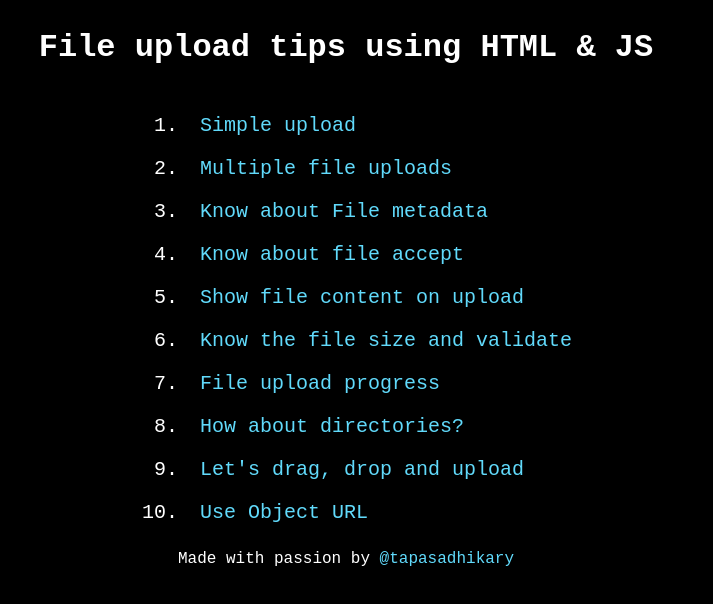
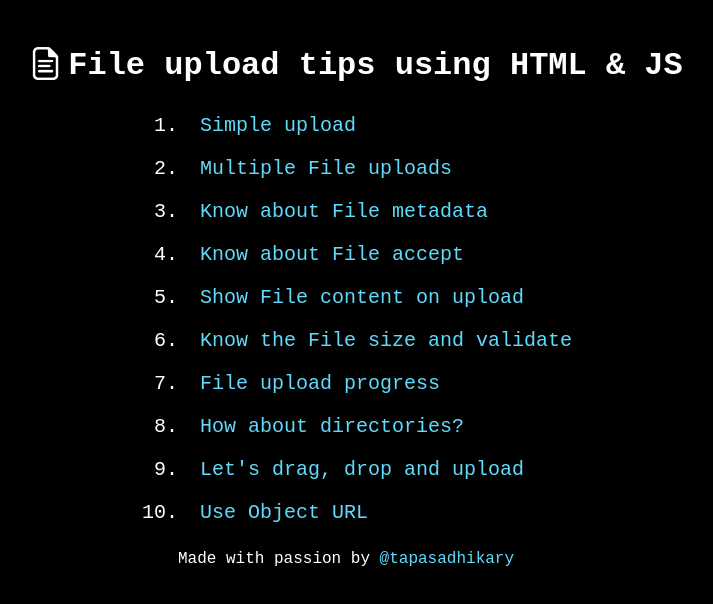
Before and after one commit to atapas/html-file-upload, a plain HTML site: page index.html in a window 1280 px wide. Shown: the whole page, without its empty margins (294-1007 px from the left). Drawn offline with Linux system fonts and the light colour scheme.

Commit message:
added a png logo, edited html, css

```diff
--- a/index.css
+++ b/index.css
@@ -50,3 +50,17 @@ div#content {
   margin-top: 15px;
   padding: 10px;
 }
+
+.main-icon img{
+  float: left;
+  width: 33px;
+  height: 33px;
+  background: #555;
+  padding: 0px;
+  margin-right: 6px;
+}
+.main-icon h1 {
+  position: relative;
+  top: 18px;
+  left: 10px;
+}
--- a/index.html
+++ b/index.html
@@ -27,26 +27,29 @@
 
 <body>
     <div id="main">
-        <h1>File upload tips using HTML & JS</h1>
+        <div class="main-icon">
+
+        <h1><img src="assets/download.png" alt="heading logo">File upload tips using HTML & JS</h1>
+        </div>
         <ul>
             <ol type="1">
                 <li>
                     <a href="./single/index.html">Simple upload</a>
                 </li>
                 <li>
-                    <a href="./multiple/index.html">Multiple file uploads</a>
+                    <a href="./multiple/index.html">Multiple File uploads</a>
                 </li>
                 <li>
                     <a href="./metadata/index.html">Know about File metadata</a>
                 </li>
                 <li>
-                    <a href="./accept/index.html">Know about file accept</a>
+                    <a href="./accept/index.html">Know about File accept</a>
                 </li>
                 <li>
-                    <a href="./content/index.html">Show file content on upload</a>
+                    <a href="./content/index.html">Show File content on upload</a>
                 </li>
                 <li>
-                    <a href="./file_size/index.html">Know the file size and validate</a>
+                    <a href="./file_size/index.html">Know the File size and validate</a>
                 </li>
                 <li>
                     <a href="./progress/index.html">File upload progress</a>
```
Also changed, not shown: assets/download.png (added).
